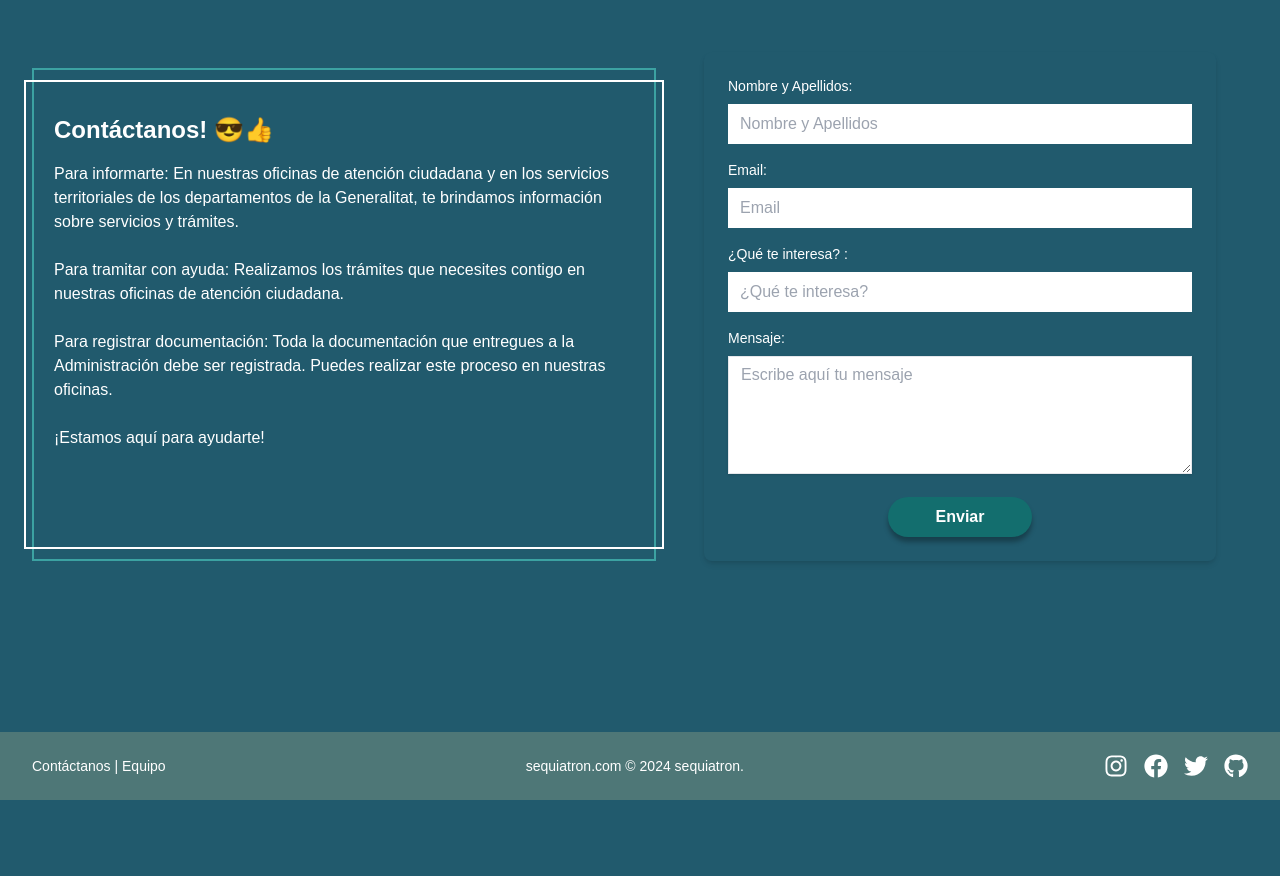
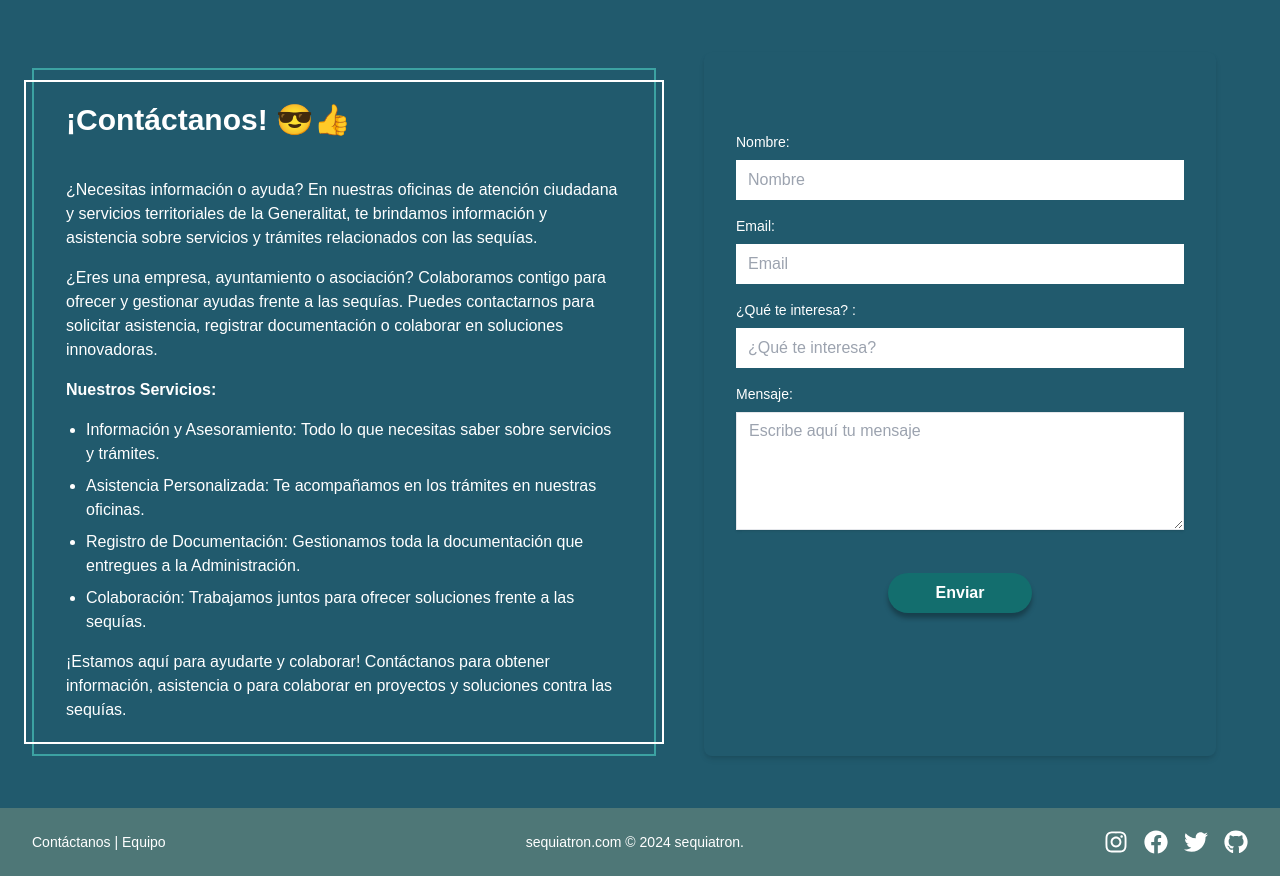
Before and after one commit to castellanorn/Hackatoon_Sequia, a React (Vite) app: page /contact in a window 1280 px wide. Before the commit the page ends 800 px from the top, so only its background shows below. Built offline with nearby package versions, Linux system fonts and the light colour scheme; a web font is replaced by a local one.

Commit message:
created button component and set styles

```diff
--- /dev/null
+++ b/src/components/Button.jsx
@@ -0,0 +1,17 @@
+
+
+const Button = () => {
+    return (
+        <div className="flex items-center justify-center p-5">
+            <button
+                className="px-12 py-2 font-bold var(--col-text) rounded-3xl bg-button focus:outline-none focus:shadow-outline "
+                type="button"
+                style={{ boxShadow: '0 5px 5px rgba(0, 0, 0, 0.3)' }}
+            >
+                Enviar
+            </button>
+        </div>
+    )
+}
+
+export default Button;
--- a/src/index.css
+++ b/src/index.css
@@ -27,10 +27,7 @@ body {
     color: var(--col-text);
 }
 
-ul,
-li {
-    list-style: none;
-}
+
 
 @font-face {
     font-family: 'Themify';
--- a/src/pages/ContactForm.jsx
+++ b/src/pages/ContactForm.jsx
@@ -1,33 +1,32 @@
-import FormInput from '../components/common/FormInput';
+import FormInput from '../components/FormInput';
+import Button from '../components/Button';
 
 const ContactForm = () => {
     return (
         <div className="container px-4 py-8 mx-auto">
             <div className="md:flex md:space-x-8">
                 <section className="m-4 mb-8 md:mb-0 md:w-1/2 double-border" style={{ borderColor: 'var(--col-navbar)' }}>
-            <h2 className="mt-6 mb-4 text-2xl font-bold text-left text-text">Contáctanos! 😎👍</h2>
-            <p className="mb-8 text-left text-text">
-            Para informarte: En nuestras oficinas de atención ciudadana y en los servicios territoriales de los departamentos de la Generalitat, te brindamos información sobre servicios y trámites.<br /> <br />
-            Para tramitar con ayuda: Realizamos los trámites que necesites contigo en nuestras oficinas de atención ciudadana.<br /> <br />
-            Para registrar documentación: Toda la documentación que entregues a la Administración debe ser registrada. Puedes realizar este proceso en nuestras oficinas.<br /> <br />
-            ¡Estamos aquí para ayudarte!
-            </p>
+                    <h2 className="p-3 mb-4 text-3xl font-bold text-left text-text">¡Contáctanos! 😎👍</h2>
+                    <div className="p-3 space-y-4 text-left text-text">
+                        <p>¿Necesitas información o ayuda? En nuestras oficinas de atención ciudadana y servicios territoriales de la Generalitat, te brindamos información y asistencia sobre servicios y trámites relacionados con las sequías.</p>
+                        <p>¿Eres una empresa, ayuntamiento o asociación? Colaboramos contigo para ofrecer y gestionar ayudas frente a las sequías. Puedes contactarnos para solicitar asistencia, registrar documentación o colaborar en soluciones innovadoras.</p>
+                        <p className="font-bold">Nuestros Servicios:</p>
+                        <ul className="pl-5 space-y-2 list-disc">
+                            <li>Información y Asesoramiento: Todo lo que necesitas saber sobre servicios y trámites.</li>
+                            <li>Asistencia Personalizada: Te acompañamos en los trámites en nuestras oficinas.</li>
+                            <li>Registro de Documentación: Gestionamos toda la documentación que entregues a la Administración.</li>
+                            <li>Colaboración: Trabajamos juntos para ofrecer soluciones frente a las sequías.</li>
+                        </ul>
+                        <p>¡Estamos aquí para ayudarte y colaborar! Contáctanos para obtener información, asistencia o para colaborar en proyectos y soluciones contra las sequías.</p>
+                    </div>
                 </section>
 
-            <form className="max-w-lg p-6 mx-auto rounded-lg shadow-md bg-body md:w-1/2">
-                <FormInput label="Nombre y Apellidos:" id="name" placeholder="Nombre y Apellidos" />
+                <form className="max-w-lg p-8 pt-20 mx-auto rounded-lg shadow-md bg-body md:w-1/2">
+                    <FormInput label="Nombre:" id="name" placeholder="Nombre" />
                     <FormInput label="Email:" id="email" type="email" placeholder="Email" />
                     <FormInput label="¿Qué te interesa? :" id="interest" placeholder="¿Qué te interesa?" />
                     <FormInput label="Mensaje:" id="message" type="textarea" placeholder="Escribe aquí tu mensaje" rows={5} />
-                <div className="flex items-center justify-center">
-                    <button
-                        className="px-12 py-2 font-bold var(--col-text) rounded-3xl bg-button focus:outline-none focus:shadow-outline"
-                        type="button"
-                        style={{ boxShadow: '0 5px 5px rgba(0, 0, 0, 0.3)' }}
-                    >
-                        Enviar
-                    </button>
-                </div>
+                    <Button />
                 </form>
             </div>
         </div>
```
Also changed, not shown: src/components/FormInput.jsx (renamed from src/components/common/FormInput.jsx). Lines whose indentation alone changed are shown as unchanged.
